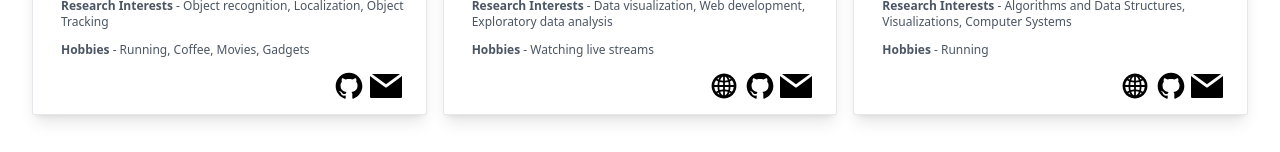
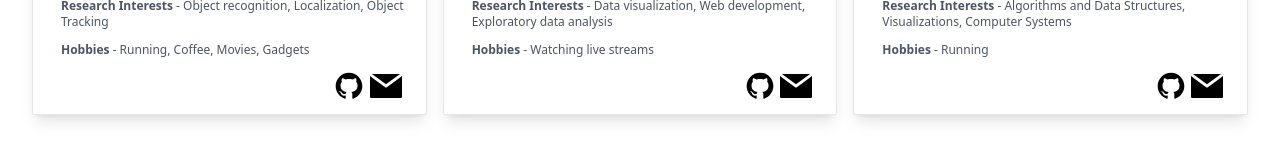
Before and after one commit to DaVisLab/DaVisLab.github.io, a website: page team.html in a window 1280 px wide. Shown: the part 771-923 px from the top of the page. Drawn offline with Linux system fonts and the light colour scheme.

Commit message:
Remove web icons

```diff
--- a/team.html
+++ b/team.html
@@ -185,7 +185,7 @@
         </div>
 
         <div class="absolute bottom-0 right-0">
-          <a href=""><img src="img/web.svg" class="w-8 pb-3 tracking-widest inline "alt=""></a>
+          <!-- <a href=""><img src="img/web.svg" class="w-8 pb-3 tracking-widest inline "alt=""></a> -->
           <a href="https://github.com/Lygihub"><img src="img/github.svg" class="w-8 pb-3 tracking-widest inline "alt=""></a>
           <a href="mailto:weiminl@g.clemson.edu"><img src="img/email-svgrepo-com.svg" class="w-8 pb-3 mr-6 tracking-widest inline "alt=""></a>
         </div>
@@ -217,7 +217,7 @@
         </div>
 
         <div class="absolute bottom-0 right-0">
-          <a href=""><img src="img/web.svg" class="w-8 pb-3 tracking-widest inline "alt=""></a>
+          <!-- <a href=""><img src="img/web.svg" class="w-8 pb-3 tracking-widest inline "alt=""></a> -->
           <a href="https://github.com/xiaolong-tian-19"><img src="img/github.svg" class="w-8 pb-3 tracking-widest inline "alt=""></a>
           <a href="mailto:xt@g.clemson.edu"><img src="img/email-svgrepo-com.svg" class="w-8 pb-3 mr-6 tracking-widest inline "alt=""></a>
         </div>
```
